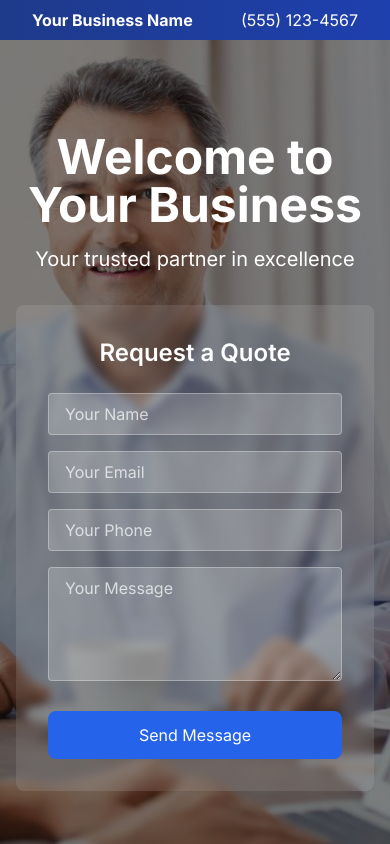
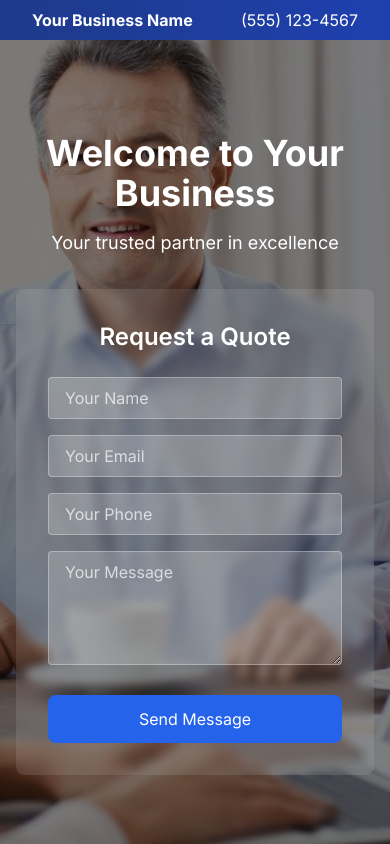
Before and after one commit to legalDevDesigns/nextJSLanding, a Next.js app: page / in a window 390 px wide. Shown: the top 844 px of the page. Built offline with nearby package versions, Linux system fonts and the light colour scheme.

Commit message:
Fix mobile view header overlap

```diff
--- a/app/page.js
+++ b/app/page.js
@@ -67,7 +67,7 @@
       </form>
 
       {/* Top Bar */}
-      <div className="bg-gradient-to-r from-blue-900 to-blue-800 text-white py-2 px-4">
+      <div className="bg-gradient-to-r from-blue-900 to-blue-800 text-white py-2 px-4 fixed w-full z-50">
         <div className="container mx-auto flex justify-between items-center">
           <span className="font-bold">{siteConfig.business.name}</span>
           <a href={`tel:${siteConfig.business.phone}`} className="hover:text-blue-200">
@@ -77,7 +77,7 @@
       </div>
 
       {/* Hero Section */}
-      <section className="relative h-screen flex items-center justify-center">
+      <section className="relative min-h-screen flex items-center justify-center pt-16">
         <div className="absolute inset-0 z-0">
           <Image
             src={siteConfig.hero.backgroundImage}
@@ -89,8 +89,8 @@
           <div className="absolute inset-0 bg-black/50"></div>
         </div>
         <div className="container mx-auto px-4 z-10 text-center text-white">
-          <h1 className="text-5xl font-bold mb-4">{siteConfig.hero.title}</h1>
-          <p className="text-xl mb-8">{siteConfig.hero.subtitle}</p>
+          <h1 className="text-4xl md:text-5xl font-bold mb-4">{siteConfig.hero.title}</h1>
+          <p className="text-lg md:text-xl mb-8">{siteConfig.hero.subtitle}</p>
           <form
             name="contact"
             method="POST"
```
